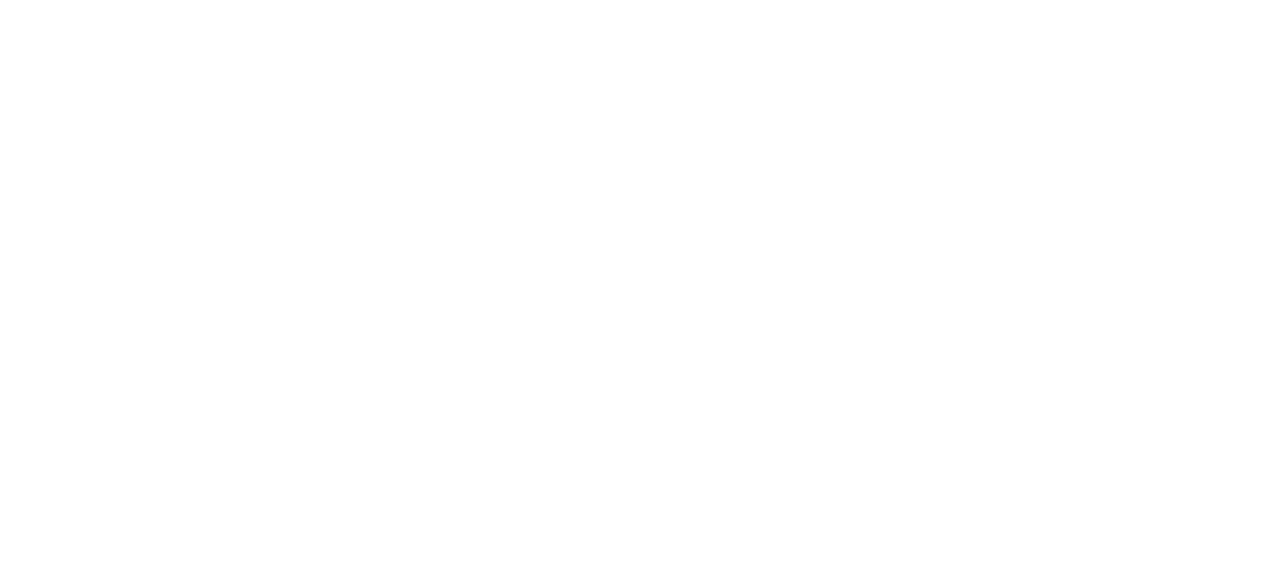
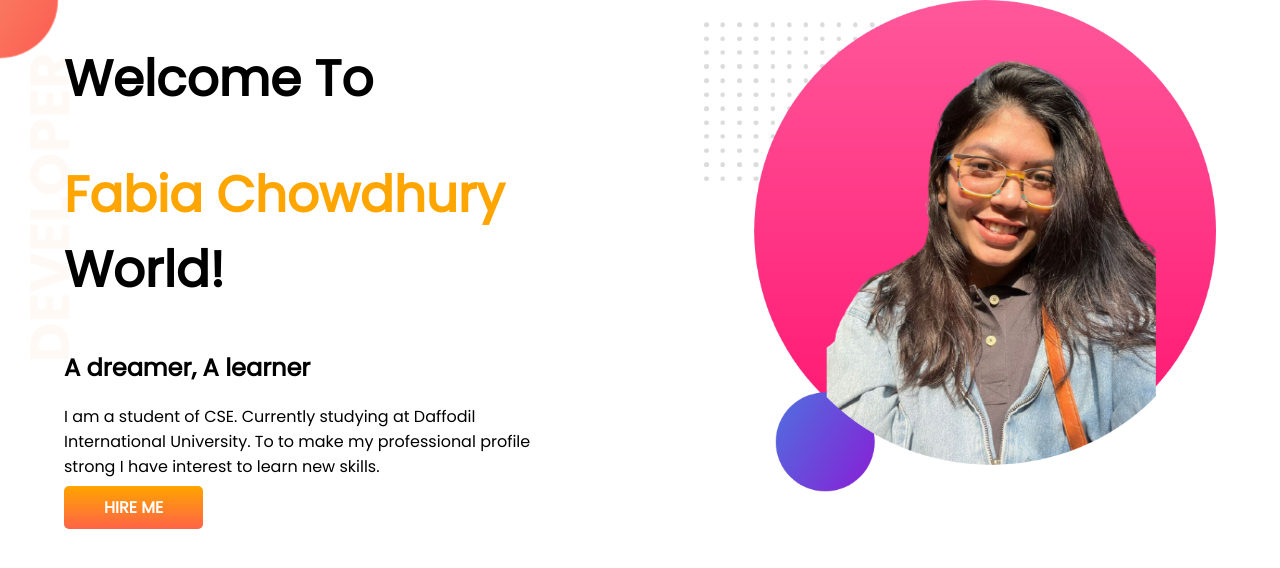
Before and after one commit to FabiaMeghla/developer-portflio, a plain HTML site: page index.html in a window 1280 px wide. Drawn offline with Linux system fonts and the light colour scheme.

Commit message:
top banner added

```diff
--- a/index.html
+++ b/index.html
@@ -1,12 +1,31 @@
 <!DOCTYPE html>
 <html lang="en">
+
 <head>
     <meta charset="UTF-8">
     <meta http-equiv="X-UA-Compatible" content="IE=edge">
     <meta name="viewport" content="width=device-width, initial-scale=1.0">
     <title>Fabia portfolio</title>
+    <link rel="preconnect" href="https://fonts.googleapis.com">
+    <link rel="preconnect" href="https://fonts.gstatic.com" crossorigin>
+    <link href="https://fonts.googleapis.com/css2?family=Open+Sans:ital@1&family=Poppins&display=swap" rel="stylesheet">
+    <link rel="stylesheet" href="style.css">
 </head>
+
 <body>
+    <section class="top-banner">
+        <div class="half-width">
+            <h1>Welcome To</h1>
+            <h1> <span class="orange-color">Fabia Chowdhury</span> World!</h1>
+            <h2>A dreamer, A learner</h2>
+            <p>I am a student of CSE. Currently studying at Daffodil International University. To to make my
+                professional profile strong I have interest to learn new skills.</p>
+            <a class="link-button" target="_blank" href="https://github.com/FabiaMeghla">HIRE ME</a>
+        </div>
+        <div class="half-width">
+            <img src="images/my-bg2.png" alt="">
+        </div>
+    </section>
+</body>
 
-</body>
 </html>
--- a/style.css
+++ b/style.css
@@ -0,0 +1,41 @@
+body {
+    font-family: 'Poppins', sans-serif;
+    margin: 0px;
+}
+
+h1 {
+    font-size: 50px;
+
+}
+
+.orange-color {
+    color: orange;
+}
+
+section {
+    display: flex;
+}
+
+.half-width {
+    width: 50%;
+    padding-left: 5%;
+    padding-right: 5%;
+}
+
+.half-width img {
+    width: 100%;
+}
+
+.link-button {
+    text-decoration: none;
+    background-image: linear-gradient(orange, tomato);
+    padding: 10px 40px;
+    color: white;
+    font-weight: 700;
+    border-radius: 5px;
+}
+
+.top-banner {
+    background-image: url(images/top-banner.png);
+    background-repeat: no-repeat;
+}
```
Also changed, not shown: images/dream-bg.png (added), images/exp-bg.png (added), images/jhankar.png (added), images/jhankar2.png (added), images/my-bg.png (added), images/my-bg2.png (added), images/top-banner.png (added), showOff/photo_2022-03-23_12-38-08.jpg (added), 7 other files.
